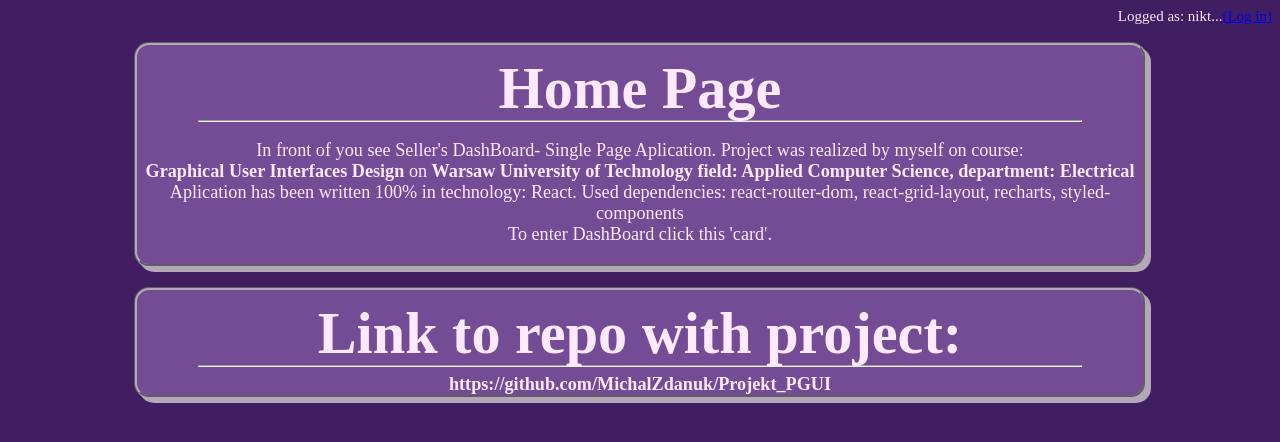
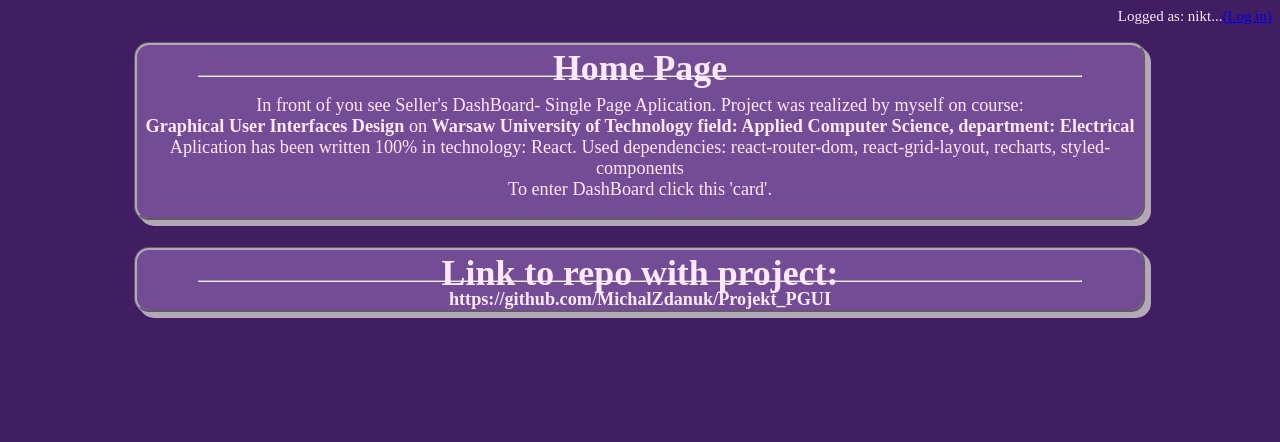
Before and after one commit to MichalZdanuk/Projekt_PGUI, a React (Create React App) app in the folder proj-pgui/: page /home in a window 1280 px wide. Shown: the top 442 px of the page. Built offline with nearby package versions, Linux system fonts and the light colour scheme.

Commit message:
visual changes

```diff
--- a/proj-pgui/src/DashBoard.js
+++ b/proj-pgui/src/DashBoard.js
@@ -33,6 +33,8 @@ const Grid = () => {
         cols={{ lg: 3, md: 3, sm: 2, xs: 2, xxs: 1 }}
         rowHeight={300}
         width={1000}
+        isDraggable={false} // Disable dragging
+        isResizable={false} // Disable resizing
       >
         <GridItemWrapper key="orders">
           <GridItemContent>
--- a/proj-pgui/src/DashBoardLayout.js
+++ b/proj-pgui/src/DashBoardLayout.js
@@ -15,16 +15,16 @@ export function DashBoardLayout() {
   return (
     <>
       <div className="right">
-        <emph>
+        <emph className="navbar_text">
           <TextAny text="language" /> {<LangSwitcher />}
         </emph>
         &ensp;&ensp;&ensp;
-        <emph>
+        <emph className="navbar_text">
           <TextAny text="theme" /> {<ThemeSwitcher />}
         </emph>
       </div>
       <br />
-      <div style={{ marginLeft: "5%" }}>
+      <div className="left-side">
         <img src={backIcon} alt="back" height="20" />
 
         <emph
--- a/proj-pgui/src/HomePage.js
+++ b/proj-pgui/src/HomePage.js
@@ -44,7 +44,7 @@ function HomePage() {
           e.preventDefault();
           navigate("/dashboard");
         }}
-        className={"widgetCard " + theme + "Main"}
+        className={"widgetCard widgetCardHomePage " + theme + "Main"}
       >
         <p className="widgetTitle adjustedTextLargeWidgetCardTitle">
           <TextAny text="homePage" />
@@ -71,7 +71,7 @@ function HomePage() {
           </p>
         </div>
       </div>
-      <div onClick={handleClick} className={"widgetCard " + theme + "Main"}>
+      <div onClick={handleClick} className={"widgetCard widgetCardHomePage " + theme + "Main"}>
         <p className="widgetTitle adjustedTextLargeWidgetCardTitle">
           <TextAny text="linkToRepo" />
         </p>
--- a/proj-pgui/src/buttons.css
+++ b/proj-pgui/src/buttons.css
@@ -1,6 +1,12 @@
 /* buttons */
 .languageButton {
+  font-size: 1.1vw;
   font-weight: bold;
+  cursor: pointer;
+}
+.languageButton:hover {
+  transition: transform 0.2s;
+  transform: scale(1.05);
 }
 .roundedButton {
   border-radius: 10px;
@@ -10,11 +16,21 @@
 }
 .buttonClicked {
   font-weight: bold;
-  border-color: #b2a8b8;
+  cursor: pointer;
+}
+
+.buttonClicked:hover {
+  transition: transform 0.2s;
+  transform: scale(1.1);
 }
 .buttonNotClicked {
   font-weight: bold;
+  cursor: pointer;
   border-color: #b2a8b8;
+}
+.buttonNotClicked:hover {
+  transition: transform 0.2s;
+  transform: scale(1.1);
 }
 .lightButtonClicked {
   background-color: #fef7ff;
--- a/proj-pgui/src/language/lang.js
+++ b/proj-pgui/src/language/lang.js
@@ -71,6 +71,8 @@ const pl = {
     "Aby przejść do Panelu Sprzedawcy naciśnij te 'kartke'.",
   logged: "Zalogowany: ",
   decentCategory: "PRZYZWOITY",
+  products: "produkty:",
+  orderID: "ID ZAMÓWIENIA: "
 };
 
 const en = {
@@ -142,6 +144,8 @@ const en = {
   homePageDescription4: "To enter DashBoard click this 'card'.",
   logged: "Logged as: ",
   decentCategory: "DECENT",
+  products: "products:",
+  orderID: "ORDER ID: ",
 };
 
 export const LangContext = React.createContext({
--- a/proj-pgui/src/styles.css
+++ b/proj-pgui/src/styles.css
@@ -3,6 +3,10 @@ body {
   font-family: "Comfortaa", cursive;
   font-size: 15px;
   color: #fee9ff;
+}
+
+.navbar_text{
+  font-size: 1.5vw;
 }
 
 /* adjusted font sizes */
@@ -16,8 +20,8 @@ body {
   font-size: calc(25px + 0.25vw);
 }
 .adjustedTextLargeWidgetCardTitle {
-  font-size: calc(55px + 0.25vw);
-  margin-top: 1%;
+  font-size: 2.8vw;
+  margin-top: 2px;
 }
 
 .right {
@@ -35,6 +39,7 @@ body {
   border: solid 4px #b2a8b8;
   border-radius: 20px;
   height: 300px;
+  cursor: pointer;
 }
 
 .darkMain {
@@ -70,13 +75,24 @@ body {
   margin-right: 10%;
   border-style: groove;
   border-radius: 15px;
-  margin-bottom: 20px;
+  margin-bottom: 10px;
   box-shadow: 5px 5px #b2a8b8;
   border-color: #b2a8b8;
+
+}
+
+.widgetCardHomePage{
+  cursor: pointer;
+  margin-bottom: 2vw;
+}
+
+.widgetCardHomePage:hover {
+  transition: transform 0.4s;
+  transform: scale(1.05);
 }
 
 hr.widgetTitle {
-  margin-top: -60px;
+  margin-top: -50px;
   margin-left: 6%;
   margin-right: 6%;
 }
@@ -112,3 +128,8 @@ table.center {
   background-color: #27113b;
   color: #fee9ff;
 }
+
+.left-side{
+  margin-left: 5%;
+  cursor: pointer;
+}
--- a/proj-pgui/src/theme/themeSwitcher.js
+++ b/proj-pgui/src/theme/themeSwitcher.js
@@ -1,5 +1,6 @@
 import { useContext } from "react";
 import ThemeContext from "./themeContext";
+import { TextAny } from "../language/langTexts";
 
 const ThemeSwitcher = () => {
   const { theme, setTheme } = useContext(ThemeContext);
@@ -22,7 +23,7 @@ const ThemeSwitcher = () => {
           onClick={switchTheme}
           value="light"
         >
-          DARK
+          <TextAny text="dark"/>
         </button>
       ) : (
         <button
@@ -30,7 +31,7 @@ const ThemeSwitcher = () => {
           onClick={switchTheme}
           value="dark"
         >
-          LIGHT
+          <TextAny text="light"/>
         </button>
       )}
     </>
--- a/proj-pgui/src/widgets.css
+++ b/proj-pgui/src/widgets.css
@@ -12,6 +12,11 @@
   margin-right: 5%;
   margin-bottom: 2%;
   margin-top: 2%;
+  cursor: pointer;
+}
+.opinionBox:hover {
+  transition: transform 0.4s;
+  transform: scale(1.05);
 }
 .opinionUsername {
   margin-left: 3%;
@@ -52,6 +57,11 @@
   margin-right: 5%;
   margin-bottom: 2%;
   margin-top: 2%;
+  cursor: pointer;
+}
+.orderBox:hover {
+  transition: transform 0.4s;
+  transform: scale(1.05);
 }
 .orderDate {
   float: right;
@@ -94,6 +104,11 @@
   margin-right: 5%;
   margin-bottom: 2%;
   margin-top: 2%;
+  cursor: pointer;
+}
+.adviceBox:hover {
+  transition: transform 0.4s;
+  transform: scale(1.05);
 }
 .adviceText {
   margin-left: 3%;
--- a/proj-pgui/src/widgets/OrdersWidget.js
+++ b/proj-pgui/src/widgets/OrdersWidget.js
@@ -166,9 +166,9 @@ function Order(props) {
 
   return (
     <div className={"orderBox " + theme + "Order"}>
-      <p className="orderID adjustedTextLargeWidgetThumbnail">ID: {props.id}</p>
+      <p className="orderID adjustedTextLargeWidgetThumbnail"><TextAny text="orderID"/> {props.id}</p>
       <p className="orderText adjustedTextWidgetThumbnail">
-        {props.description}
+        <TextAny text="products"/> {props.description}
       </p>
       <p className="orderDate adjustedTextWidgetThumbnail">
         <i>{props.date}</i>
```
